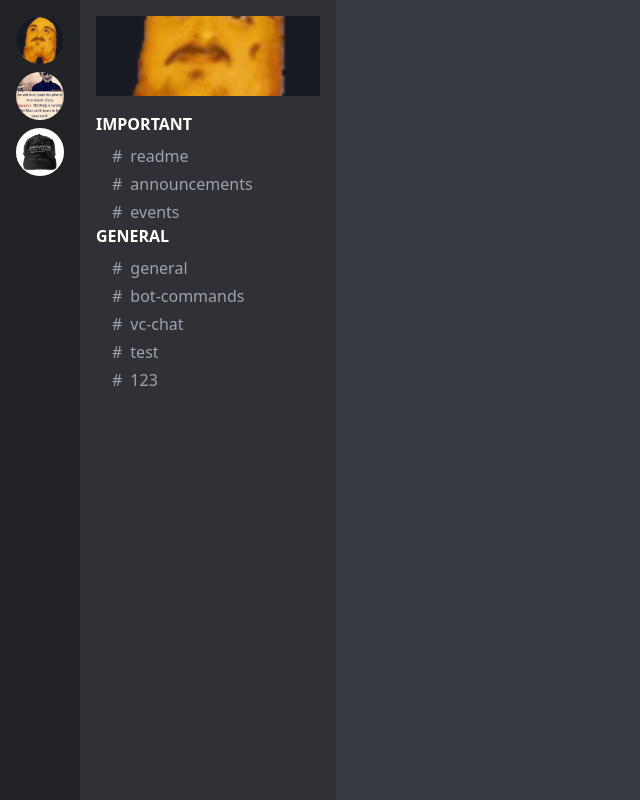
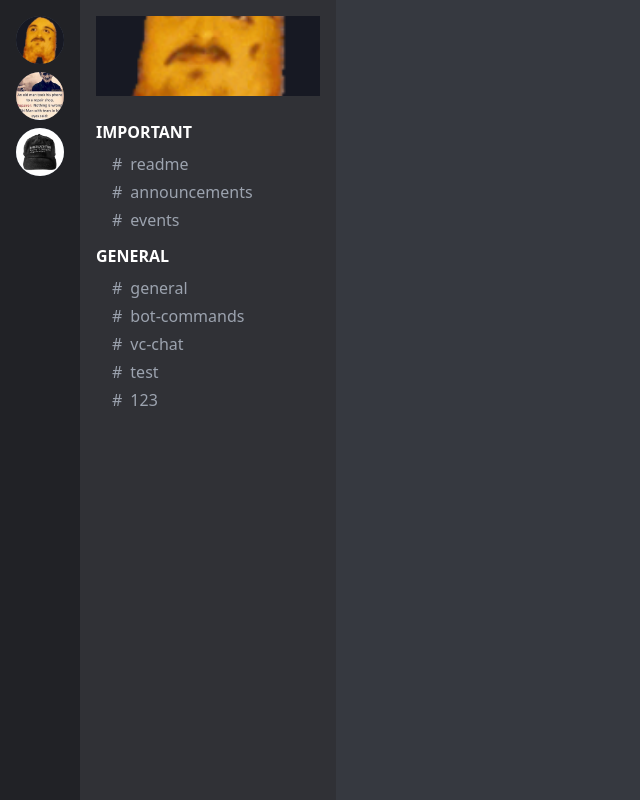
Before and after one commit to hopgrab/Discord-Offline-Proj, a React (Vite) app: page / in a window 1280 px wide. Shown: the whole page, without its empty margins (0-640 px from the left). Built offline with nearby package versions, Linux system fonts and the light colour scheme.

Commit message:
category component added

```diff
--- a/src/App.jsx
+++ b/src/App.jsx
@@ -35,54 +35,20 @@ function Servers() {
   );
 }
 
-function Channels() {
-  const [isTab1Open, setTab1Open] = useState(true);
-  const [isTab2Open, setTab2Open] = useState(true);
+function Category(props) {
+  const [isTabOpen, setTabOpen] = useState(true);
 
-  const tab1Channels = ['readme', 'announcements', 'events'];
-  const tab2Channels = ['general', 'bot-commands', 'vc-chat', 'test', '123'];
   return (
-    <div className="bg-[#303136] w-64 p-4">
-      {/* Top Image - Di pa implemented na maayos need to mag change after mag swap server */}
-      <img
-        src={`./src/assets/${images[0]}`}
-        alt="Top Image"
-        className="w-full h-20 object-cover mb-4"
-      />
-
-      {/* tab1 */}
     <div>
       <button
-          onClick={() => setTab1Open(!isTab1Open)}
-          className="w-full text-left text-white font-bold mb-2"
+        onClick={() => setTabOpen(!isTabOpen)}
+        className="w-full text-left text-white font-bold mb-2 uppercase"
       >
-          IMPORTANT
+        {props.title}
       </button>
-        {isTab1Open && (
+      {isTabOpen && (
         <div className="ml-4 space-y-1">
-            {tab1Channels.map((channel, index) => (
-              <button
-                key={index}
-                className="w-full text-left text-gray-400 hover:text-white flex items-center space-x-2"
-              >
-                <span>#</span>
-                <span>{channel}</span>
-              </button>
-            ))}
-          </div>
-        )}
-
-        {/* tab2 */}
-        <div>
-          <button
-            onClick={() => setTab2Open(!isTab2Open)}
-            className="w-full text-left text-white font-bold mb-2"
-          >
-            GENERAL
-          </button>
-          {isTab2Open && (
-            <div className="ml-4 space-y-1">
-              {tab2Channels.map((channel, index) => (
+          {props.tabChannels.map((channel, index) => (
             <button
               key={index}
               className="w-full text-left text-gray-400 hover:text-white flex items-center space-x-2"
@@ -94,6 +60,25 @@ function Channels() {
         </div>
       )}
     </div>
+  );
+}
+
+function Channels() {
+  const tab1Channels = ['readme', 'announcements', 'events'];
+  const tab2Channels = ['general', 'bot-commands', 'vc-chat', 'test', '123'];
+  return (
+    <div className="bg-[#303136] w-64 p-4 flex flex-col gap-3">
+      {/* Top Image - Di pa implemented na maayos need to mag change after mag swap server */}
+      <img
+        src={`./src/assets/${images[0]}`}
+        alt="Top Image"
+        className="w-full h-20 object-cover"
+      />
+
+      {/* Categories container */}
+      <div className="flex flex-col gap-3 py-3">
+        <Category title="important" tabChannels={tab1Channels} />
+        <Category title="general" tabChannels={tab2Channels} />
       </div>
     </div>
   );
```
Lines whose indentation alone changed are shown as unchanged.
